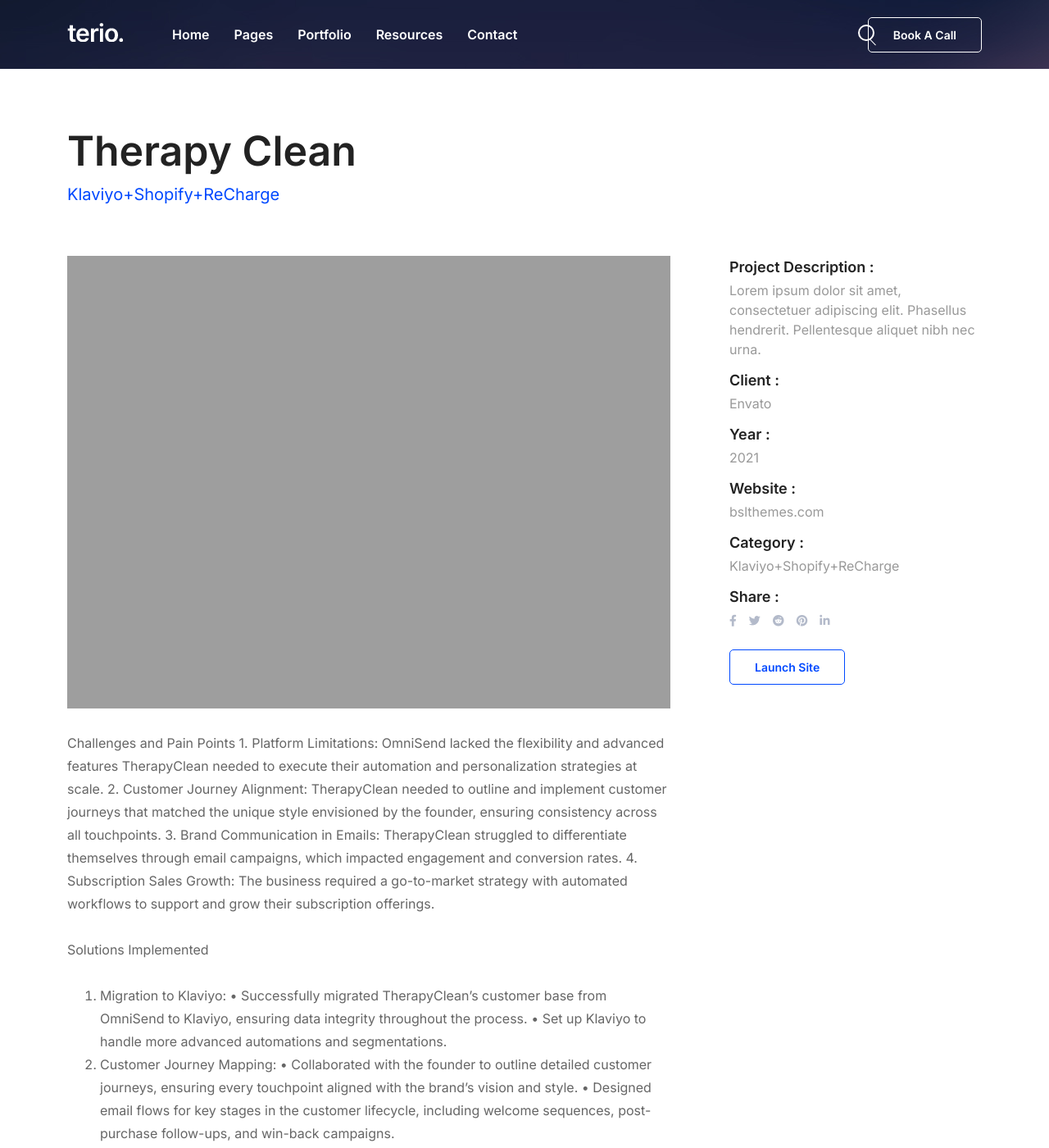
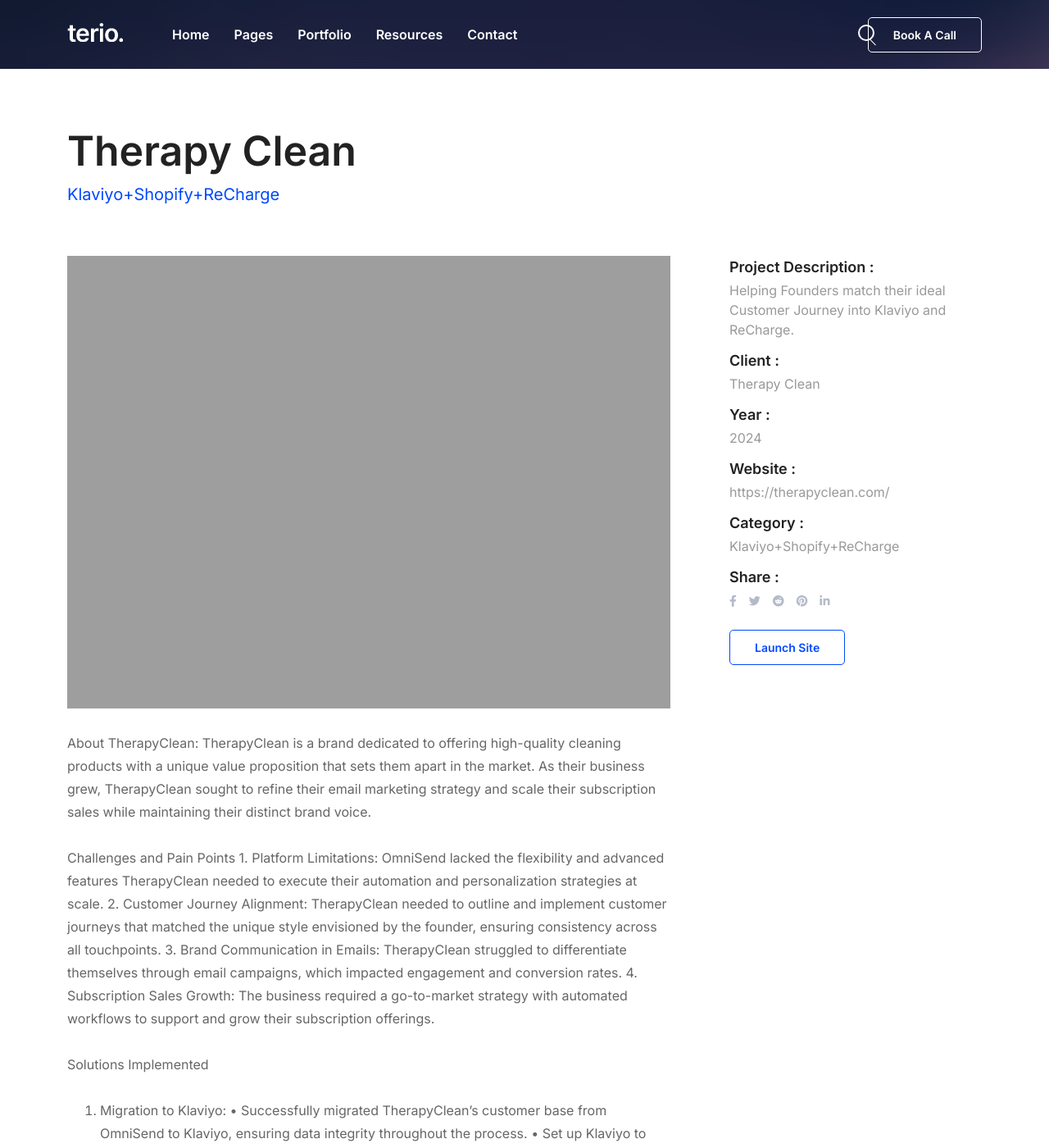
Before and after one commit to swagner2/retentionxt, a Jekyll site: the page built from _works/therapyclean.md, in a window 1280 px wide and 1400 px high. Shown: the whole window at 82% size. Built offline with Jekyll 4.4.1, drawn with Linux system fonts in a browser that asks for light colours; a script that is not in the unit is left out.

Commit message:
tc-update2

```diff
--- a/_works/therapyclean.md
+++ b/_works/therapyclean.md
@@ -13,16 +13,16 @@
 preview_link: https://therapyclean.com/
 info:
   - label: Project Description
-    value: Lorem ipsum dolor sit amet, consectetuer adipiscing elit. Phasellus hendrerit. Pellentesque aliquet nibh nec urna.
+    value: Helping Founders match their ideal Customer Journey into Klaviyo and ReCharge.
 
   - label: Client
-    value: Envato
+    value: Therapy Clean
 
   - label: Year
-    value: 2021
+    value: 2024
 
   - label: Website
-    value: bslthemes.com
+    value: https://therapyclean.com/
 
 images:
   - label: "Email Offers Increase Sales and Retention."
@@ -37,6 +37,10 @@
 TherapyClean was using OmniSend for email marketing but faced limitations in scaling and aligning their customer journeys with the brand’s vision. They needed a platform that could handle more advanced automations, better convey their brand differences, and effectively support their subscription-based sales model.</p>"
 
 ---
+
+About TherapyClean:
+TherapyClean is a brand dedicated to offering high-quality cleaning products with a unique value proposition that sets them apart in the market. As their business grew, TherapyClean sought to refine their email marketing strategy and scale their subscription sales while maintaining their distinct brand voice.
+
 
 Challenges and Pain Points
 	1.	Platform Limitations:
```
